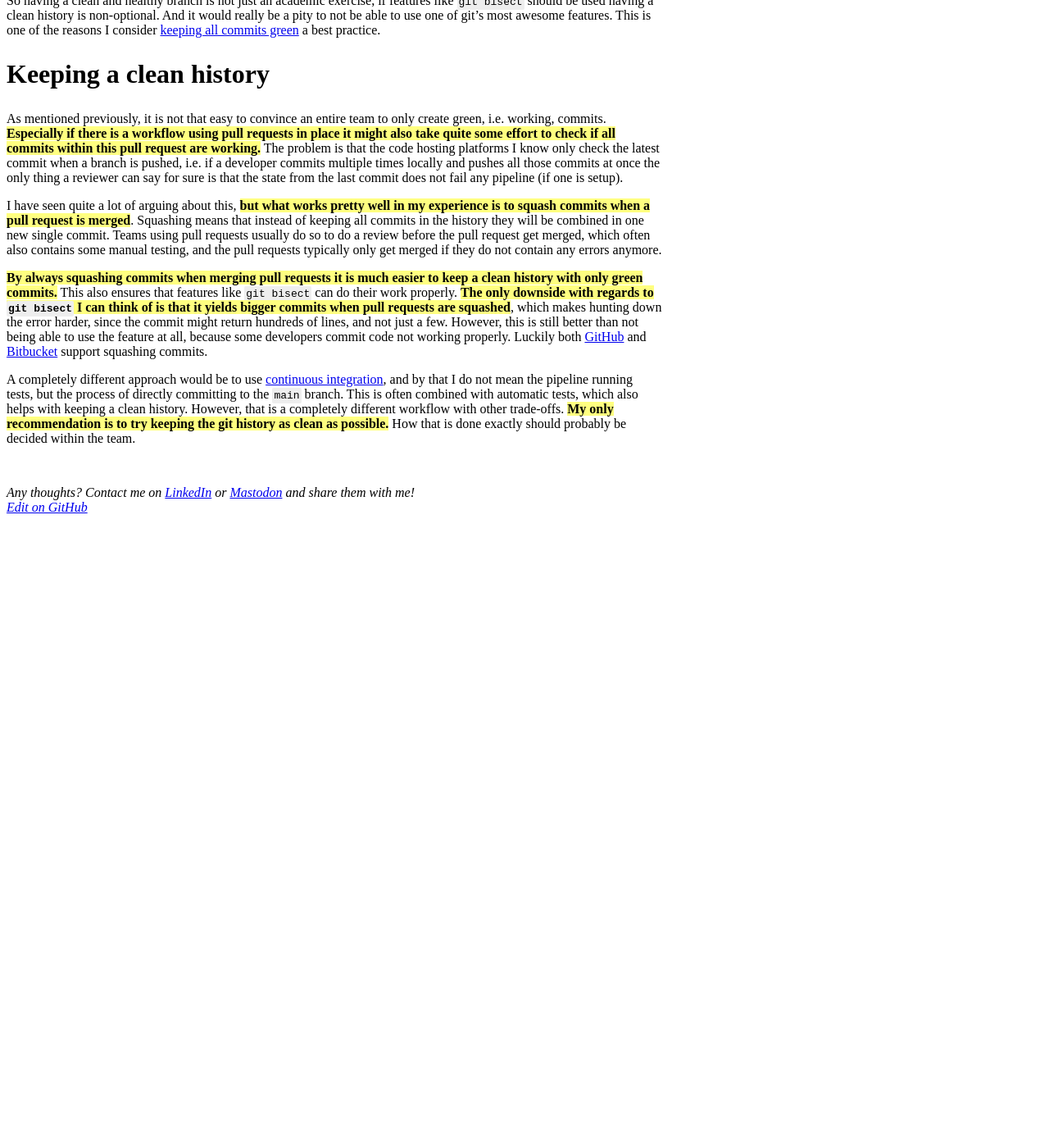
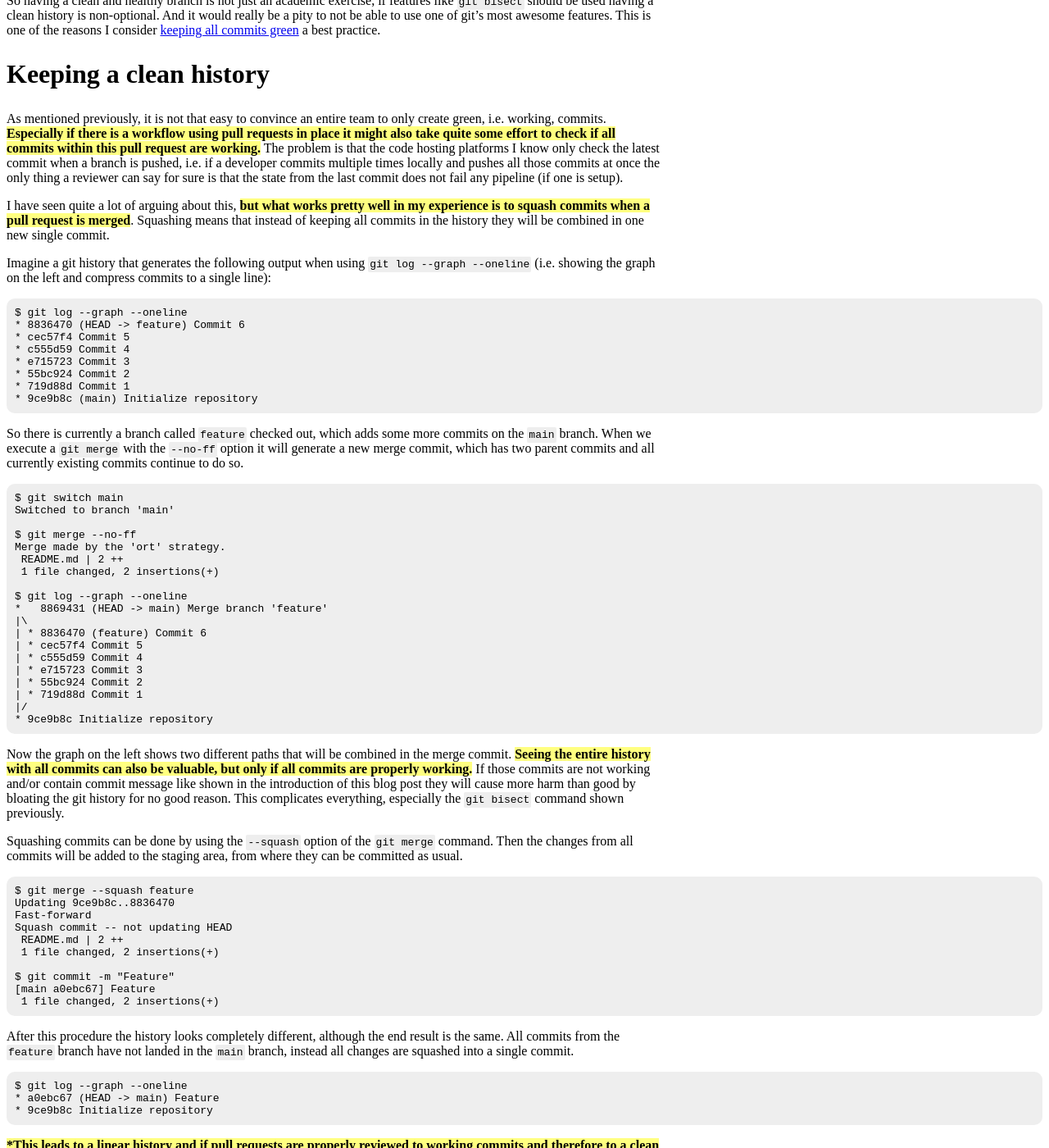
Before and after one commit to danrot/danrot.github.io, a Jekyll site: the page built from _posts/2023-10-24-git-bisect-and-the-importance-of-a-clean-history.md, in a window 1280 px wide and 1400 px high, scrolled down 3861 px. Shown: the whole window at 82% size. Built offline with Jekyll 4.4.1, drawn with Linux system fonts in a browser that asks for light colours; before the commit the page ends 4497 px from its top, so only the background shows below that; some of the changed text lies outside the part shown.

Commit message:
Explain squashing commits in more detail

````diff
--- a/_posts/2023-10-24-git-bisect-and-the-importance-of-a-clean-history.md
+++ b/_posts/2023-10-24-git-bisect-and-the-importance-of-a-clean-history.md
@@ -223,11 +223,84 @@ one is setup).
 
 I have seen quite a lot of arguing about this, **but what works pretty well in my experience is to squash commits when a
 pull request is merged**. Squashing means that instead of keeping all commits in the history they will be combined in
-one new single commit. Teams using pull requests usually do so to do a review before the pull request get merged, which
-often also contains some manual testing, and the pull requests typically only get merged if they do not contain any
-errors anymore.
+one new single commit.
 
-**By always squashing commits when merging pull requests it is much easier to keep a clean history with only green
+Imagine a git history that generates the following output when using `git log --graph --oneline` (i.e. showing the graph
+on the left and compress commits to a single line):
+
+```plaintext
+$ git log --graph --oneline
+* 8836470 (HEAD -> feature) Commit 6
+* cec57f4 Commit 5
+* c555d59 Commit 4
+* e715723 Commit 3
+* 55bc924 Commit 2
+* 719d88d Commit 1
+* 9ce9b8c (main) Initialize repository
+```
+
+So there is currently a branch called `feature` checked out, which adds some more commits on the `main` branch. When we
+execute a `git merge` with the `--no-ff` option it will generate a new merge commit, which has two parent commits and
+all currently existing commits continue to do so.
+
+```plaintext
+$ git switch main
+Switched to branch 'main'
+
+$ git merge --no-ff
+Merge made by the 'ort' strategy.
+ README.md | 2 ++
+ 1 file changed, 2 insertions(+)
+
+$ git log --graph --oneline
+*   8869431 (HEAD -> main) Merge branch 'feature'
+|\
+| * 8836470 (feature) Commit 6
+| * cec57f4 Commit 5
+| * c555d59 Commit 4
+| * e715723 Commit 3
+| * 55bc924 Commit 2
+| * 719d88d Commit 1
+|/
+* 9ce9b8c Initialize repository
+```
+
+Now the graph on the left shows two different paths that will be combined in the merge commit. **Seeing the entire
+history with all commits can also be valuable, but only if all commits are properly working.** If those commits are not
+working and/or contain commit message like shown in the introduction of this blog post they will cause more harm than
+good by bloating the git history for no good reason. This complicates everything, especially the `git bisect` command
+shown previously.
+
+Squashing commits can be done by using the `--squash` option of the `git merge` command. Then the changes from all
+commits will be added to the staging area, from where they can be committed as usual.
+
+```plaintext
+$ git merge --squash feature
+Updating 9ce9b8c..8836470
+Fast-forward
+Squash commit -- not updating HEAD
+ README.md | 2 ++
+ 1 file changed, 2 insertions(+)
+
+$ git commit -m "Feature"
+[main a0ebc67] Feature
+ 1 file changed, 2 insertions(+)
+```
+
+After this procedure the history looks completely different, although the end result is the same. All commits from the
+`feature` branch have not landed in the `main` branch, instead all changes are squashed into a single commit.
+
+```plaintext
+$ git log --graph --oneline
+* a0ebc67 (HEAD -> main) Feature
+* 9ce9b8c Initialize repository
+```
+
+***This leads to a linear history and if pull requests are properly reviewed to working commits and therefore to a clean
+history.** Teams working with pull requests usually do such pull request reviews, sometimes even with manual testing,
+which should avoid having commits that do not work at all.
+
+**So by always squashing commits when merging pull requests it is much easier to keep a clean history with only green
 commits.** This also ensures that features like `git bisect` can do their work properly. **The only downside with
 regards to `git bisect` I can think of is that it yields bigger commits when pull requests are squashed**, which makes
 hunting down the error harder, since the commit might return hundreds of lines, and not just a few. However, this is
````
